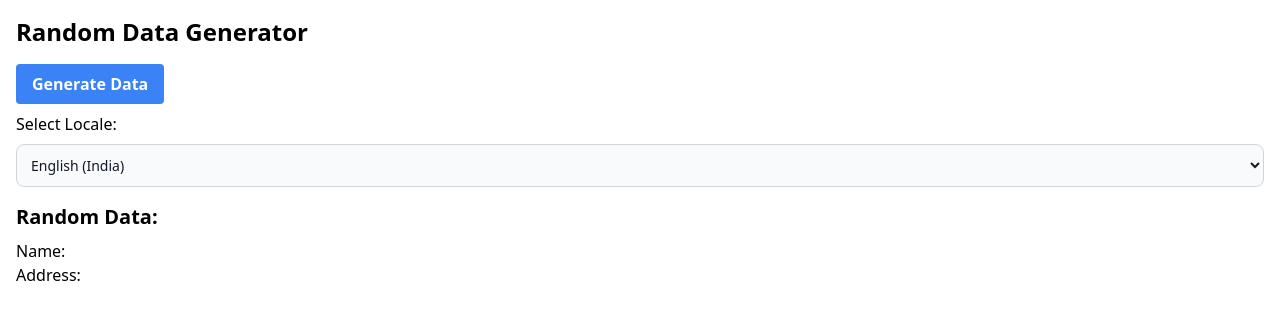
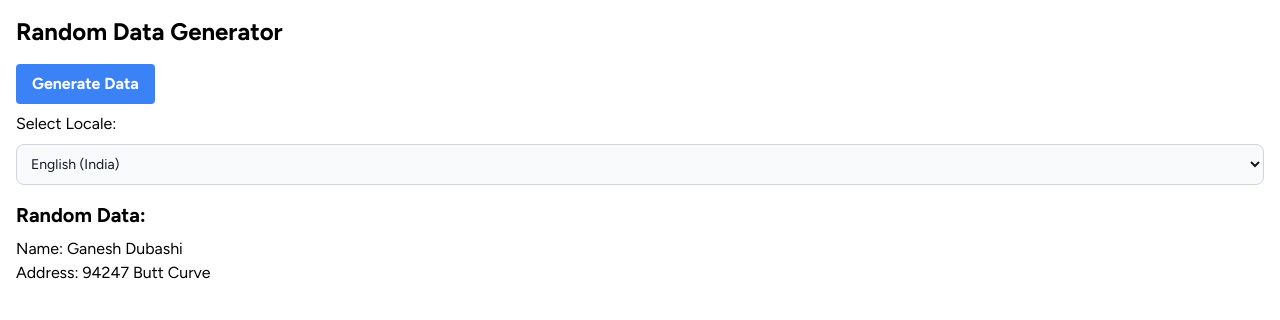
Before and after one commit to rohitasare7/random-data-generator, a Vue app: page / in a window 1280 px wide. Shown: the top 320 px of the page. Built offline with nearby package versions, Linux system fonts and the light colour scheme.

Commit message:
added figtree fond

```diff
--- a/index.html
+++ b/index.html
@@ -1,13 +1,20 @@
-<!doctype html>
+<!DOCTYPE html>
 <html lang="en">
+
 <head>
   <meta charset="UTF-8" />
   <link rel="icon" type="image/svg+xml" href="/vite.svg" />
   <meta name="viewport" content="width=device-width, initial-scale=1.0" />
   <title>Random Data Generator</title>
+  <link rel="preconnect" href="https://fonts.googleapis.com" />
+  <link rel="preconnect" href="https://fonts.gstatic.com" crossorigin />
+  <link href="https://fonts.googleapis.com/css2?family=Figtree:ital,wght@0,300..900;1,300..900&display=swap"
+    rel="stylesheet" />
 </head>
-  <body>
+
+<body class="font-Figtree">
   <div id="app"></div>
   <script type="module" src="/src/main.js"></script>
 </body>
+
 </html>
--- a/src/components/Faker.vue
+++ b/src/components/Faker.vue
@@ -1,5 +1,5 @@
 <script setup>
-import { ref, computed } from 'vue';
+import { ref, computed, onMounted } from 'vue';
 import { faker, allFakers, allLocales } from '@faker-js/faker';
 import { LOCALE_NAMES } from '../assets/js/localeConstants';
 
@@ -35,7 +35,7 @@
     }
 }
 
-
+onMounted(() => updateRandomData());
 </script>
 
 <template>
--- a/tailwind.config.js
+++ b/tailwind.config.js
@@ -1,11 +1,17 @@
 /** @type {import('tailwindcss').Config} */
+const defaultTheme = require('tailwindcss/defaultTheme');
+
 export default {
   content: [
     "./index.html",
     "./src/**/*.{js,ts,jsx,tsx,vue}",
   ],
   theme: {
-    extend: {},
+    extend: {
+      fontFamily: {
+        Figtree: ['"Figtree", sans-serif', ...defaultTheme.fontFamily.sans]
+      }
+    },
   },
   plugins: [],
 }
```
Lines whose indentation alone changed are shown as unchanged.
